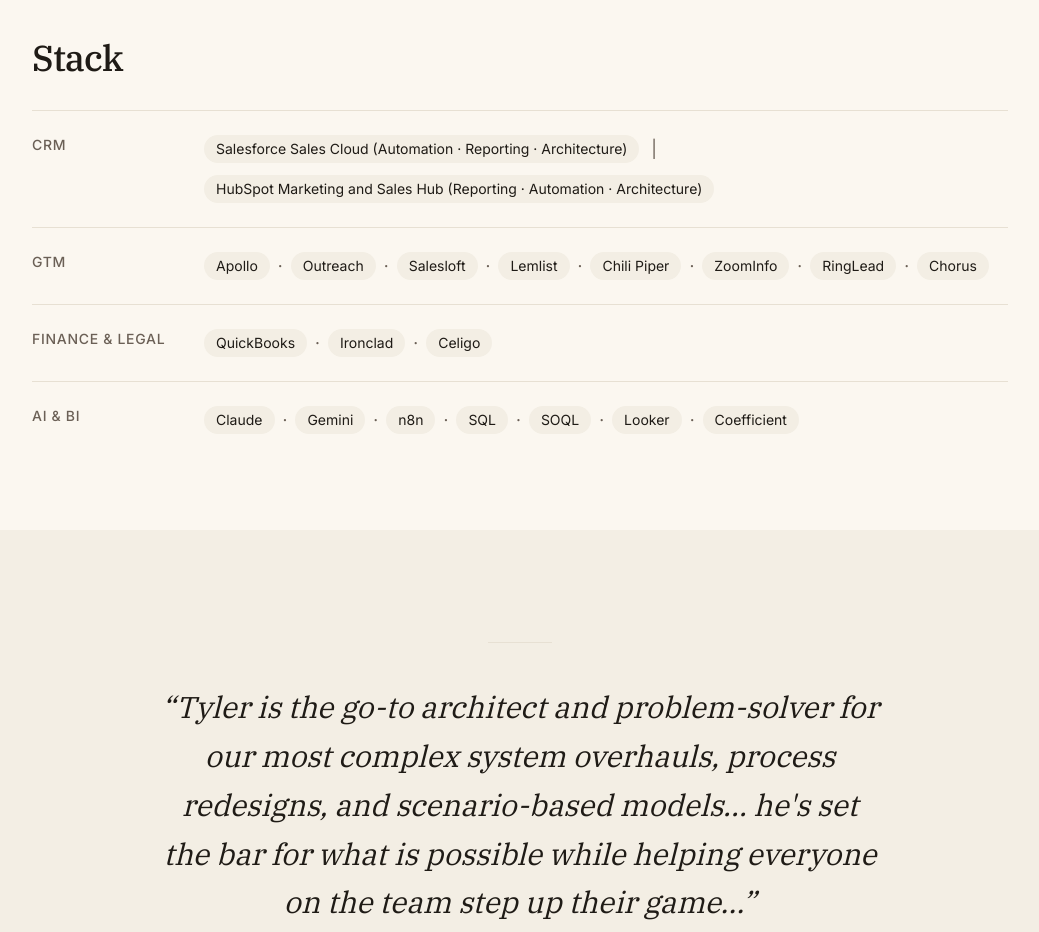
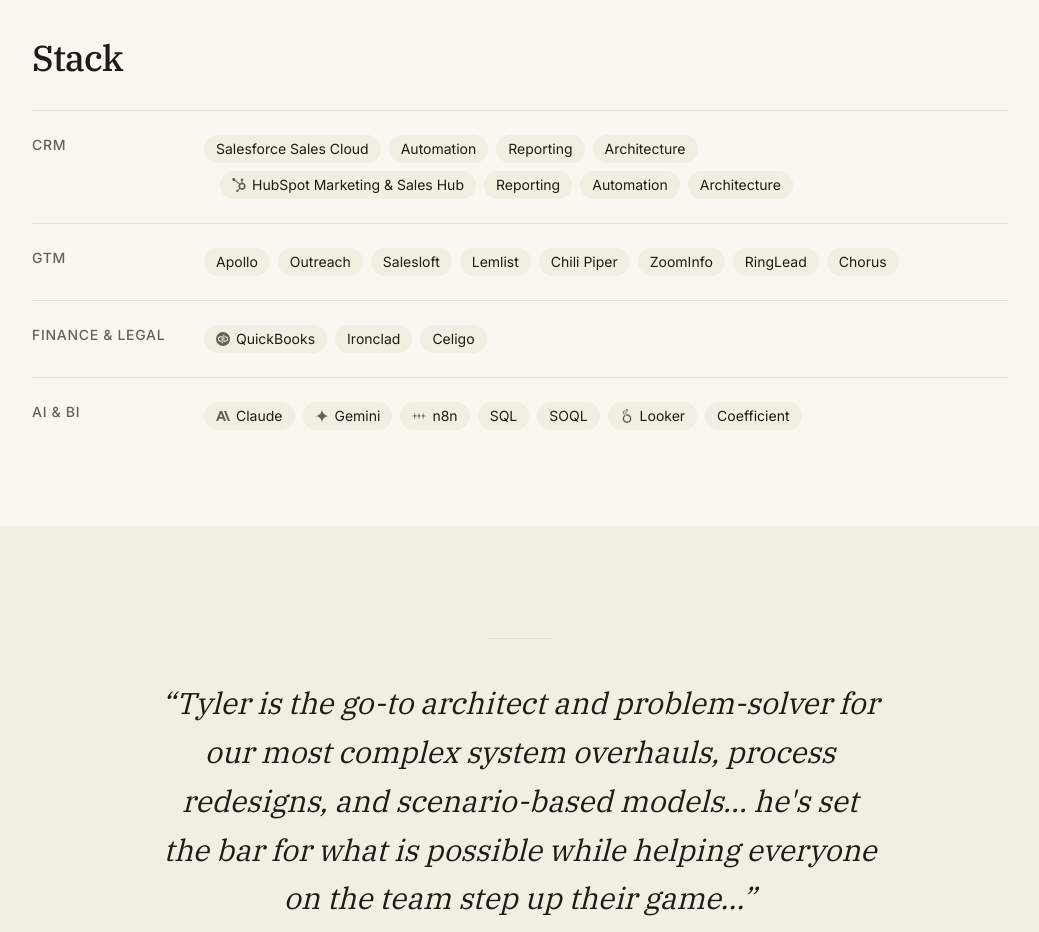
Before and after one commit to BurqueBone/tylerjohnson-site, a Next.js app: page / in a window 1280 px wide. Shown: the part 2780-3712 px from the top of the page, without its empty margins (120-1159 px from the left). Built offline with nearby package versions, Linux system fonts and the light colour scheme.

Commit message:
refactor: stack - flat pills with brand logos, no separators

```diff
--- a/app/components/Stack.tsx
+++ b/app/components/Stack.tsx
@@ -1,4 +1,5 @@
 import { STACK } from "../content/stack";
+import { BrandIcon } from "./BrandIcon";
 
 export function Stack() {
   return (
@@ -15,26 +16,28 @@
             <dt className="text-sm font-medium uppercase tracking-wider text-ink-muted">
               {row.label}
             </dt>
-            <dd className="flex flex-wrap items-center gap-x-2 gap-y-3 text-ink">
+            <dd className="flex flex-wrap items-center gap-2 text-ink">
               {row.groups.map((group, gi) => (
-                <span key={gi} className="flex flex-wrap items-center gap-x-2 gap-y-3">
-                  {group.map((item, i) => (
-                    <span key={item} className="flex items-center gap-2">
-                      <span className="rounded-full bg-shell-alt px-3 py-1 text-sm">
-                        {item}
-                      </span>
-                      {i < group.length - 1 ? (
-                        <span aria-hidden className="text-ink-muted">
-                          ·
-                        </span>
+                <span
+                  key={gi}
+                  className={`flex flex-wrap items-center gap-2 ${
+                    gi > 0 ? "sm:ml-4" : ""
+                  }`}
+                >
+                  {group.map((item) => (
+                    <span
+                      key={item.label}
+                      className="inline-flex items-center gap-1.5 rounded-full bg-shell-alt px-3 py-1 text-sm"
+                    >
+                      {item.logo ? (
+                        <BrandIcon
+                          slug={item.logo}
+                          className="h-3.5 w-3.5 text-ink-muted"
+                        />
                       ) : null}
+                      <span>{item.label}</span>
                     </span>
                   ))}
-                  {gi < row.groups.length - 1 ? (
-                    <span aria-hidden className="mx-1 text-ink-muted">
-                      |
-                    </span>
-                  ) : null}
                 </span>
               ))}
             </dd>
--- a/app/content/stack.ts
+++ b/app/content/stack.ts
@@ -1,18 +1,21 @@
-export type StackRow = {
-  label: string;
-  // Render helper: segments joined by `·`; groups separated by ` | `
-  groups: string[][];
-};
+export type StackItem = { label: string; logo?: string };
+export type StackRow = { label: string; groups: StackItem[][] };
 
 export const STACK: StackRow[] = [
   {
     label: "CRM",
     groups: [
       [
-        "Salesforce Sales Cloud (Automation · Reporting · Architecture)",
+        { label: "Salesforce Sales Cloud", logo: "salesforce" },
+        { label: "Automation" },
+        { label: "Reporting" },
+        { label: "Architecture" },
       ],
       [
-        "HubSpot Marketing and Sales Hub (Reporting · Automation · Architecture)",
+        { label: "HubSpot Marketing & Sales Hub", logo: "hubspot" },
+        { label: "Reporting" },
+        { label: "Automation" },
+        { label: "Architecture" },
       ],
     ],
   },
@@ -20,25 +23,39 @@
     label: "GTM",
     groups: [
       [
-        "Apollo",
-        "Outreach",
-        "Salesloft",
-        "Lemlist",
-        "Chili Piper",
-        "ZoomInfo",
-        "RingLead",
-        "Chorus",
+        { label: "Apollo", logo: "apollo" },
+        { label: "Outreach", logo: "outreach" },
+        { label: "Salesloft", logo: "salesloft" },
+        { label: "Lemlist", logo: "lemlist" },
+        { label: "Chili Piper", logo: "chilipiper" },
+        { label: "ZoomInfo", logo: "zoominfo" },
+        { label: "RingLead", logo: "ringlead" },
+        { label: "Chorus", logo: "chorus" },
       ],
     ],
   },
   {
     label: "Finance & Legal",
-    groups: [["QuickBooks", "Ironclad", "Celigo"]],
+    groups: [
+      [
+        { label: "QuickBooks", logo: "quickbooks" },
+        { label: "Ironclad", logo: "ironclad" },
+        { label: "Celigo", logo: "celigo" },
+      ],
+    ],
   },
   {
     label: "AI & BI",
     groups: [
-      ["Claude", "Gemini", "n8n", "SQL", "SOQL", "Looker", "Coefficient"],
+      [
+        { label: "Claude", logo: "anthropic" },
+        { label: "Gemini", logo: "googlegemini" },
+        { label: "n8n", logo: "n8n" },
+        { label: "SQL" },
+        { label: "SOQL" },
+        { label: "Looker", logo: "looker" },
+        { label: "Coefficient" },
+      ],
     ],
   },
 ];
```
